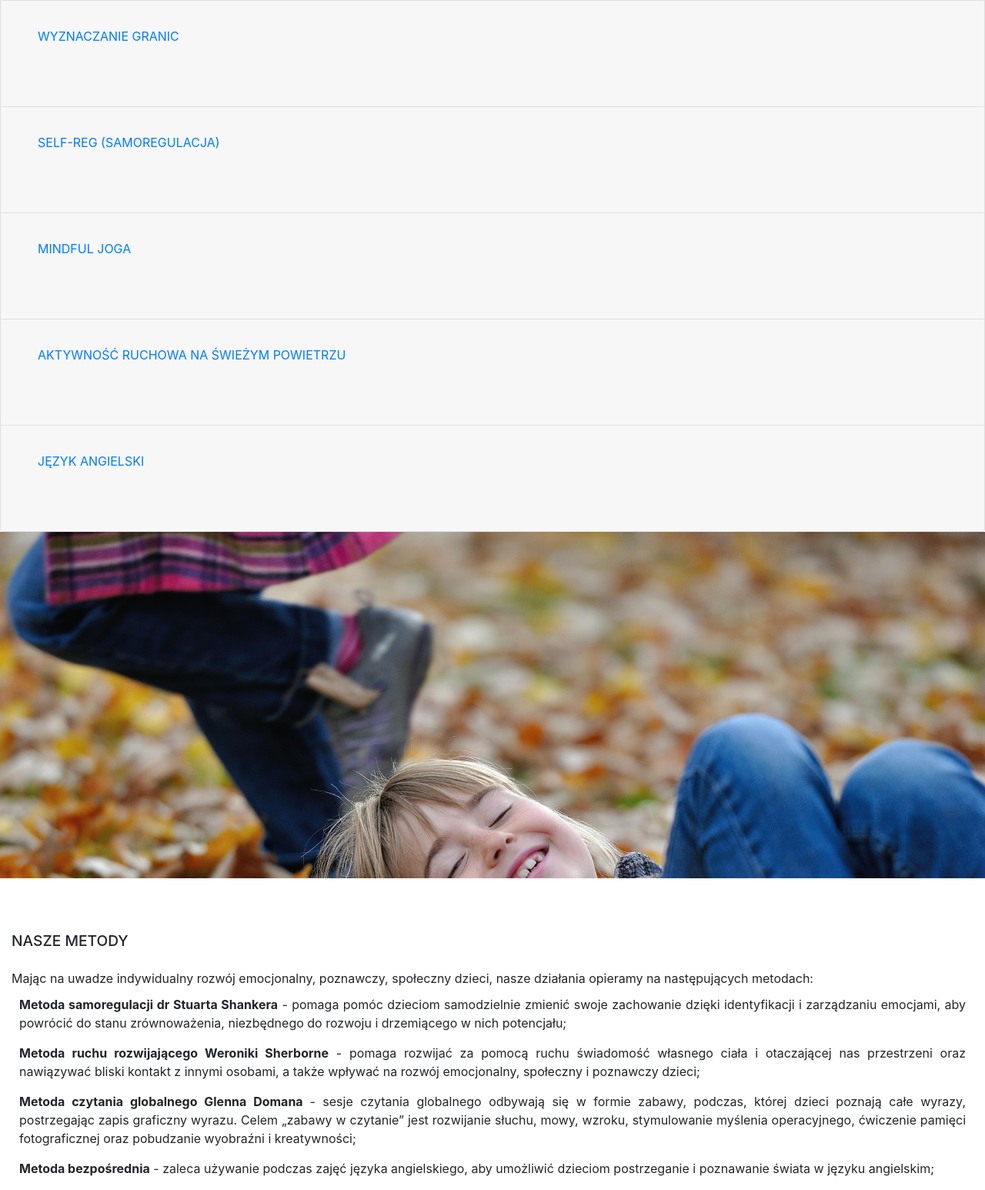
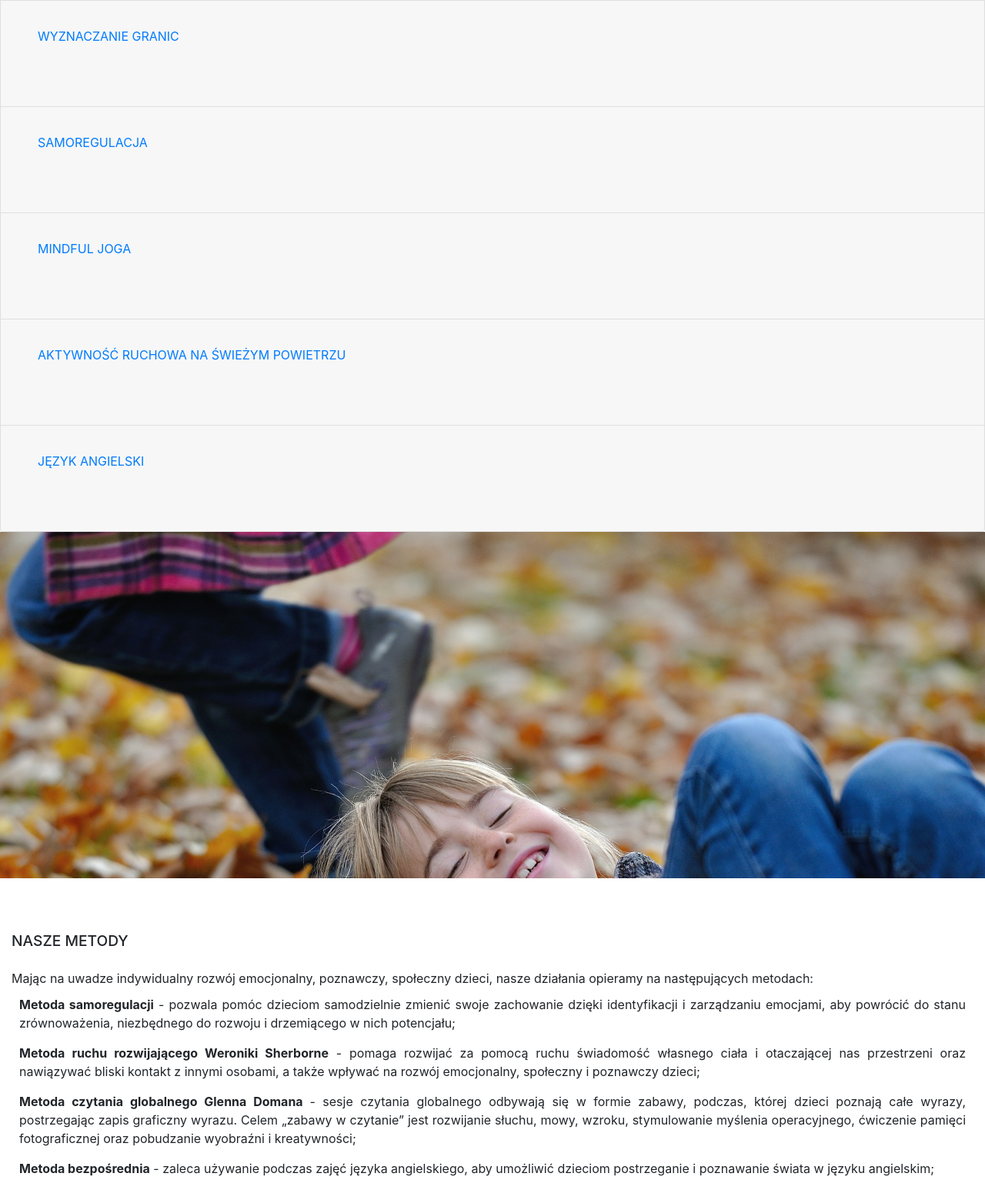
Before and after one commit to AnJaWr/Mindful, a plain HTML site: page index.html in a window 1280 px wide. Shown: the part 4448-5994 px from the top of the page at 77% size. Drawn offline with nearby package versions, Linux system fonts and the light colour scheme.

Commit message:
Text changes

```diff
--- a/index.html
+++ b/index.html
@@ -449,7 +449,7 @@
                     <h2 class="mb-0">
                         <button class="btn btn-link" type="button" data-toggle="collapse" data-target="#collapse4"
                             aria-expanded="true" aria-controls="collapse4">
-                            SELF-REG (SAMOREGULACJA)
+                            SAMOREGULACJA
                         </button>
                     </h2>
                 </div>
@@ -458,7 +458,7 @@
                     <div class="card-body">
 
 
-                        Self-reg, czyli metoda samoregulacji, uczy, jak patrzeć na zachowanie dziecka
+                        Metoda samoregulacji, uczy, jak patrzeć na zachowanie dziecka
                         z<span>&#160;</span>nowej perspektywy, aby reagować na jego potrzeby
                         i<span>&#160;</span>pomagać mu w
                         <span>&#160;</span>radzeniu sobie
@@ -578,7 +578,7 @@
             Mając na uwadze indywidualny rozwój emocjonalny, poznawczy, społeczny dzieci, nasze
             działania opieramy na następujących metodach:
 
-            <li><b>Metoda samoregulacji dr Stuarta Shankera</b> - pomaga pomóc dzieciom samodzielnie
+            <li><b>Metoda samoregulacji</b> - pozwala pomóc dzieciom samodzielnie
                 zmienić swoje zachowanie dzięki identyfikacji i<span>&#160;</span>zarządzaniu emocjami, aby
                 powrócić
                 do stanu zrównoważenia, niezbędnego do rozwoju i<span>&#160;</span>drzemiącego
```
Also changed, not shown: 1 other file.
